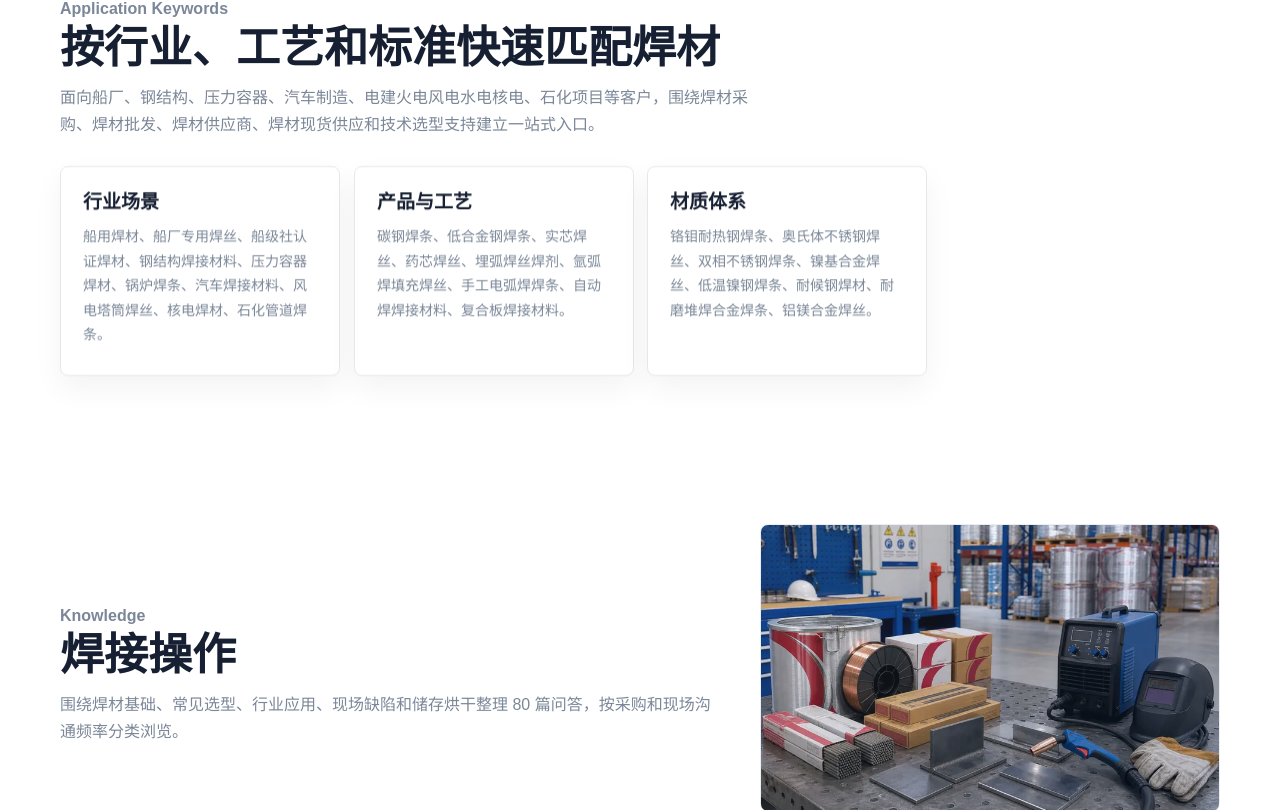
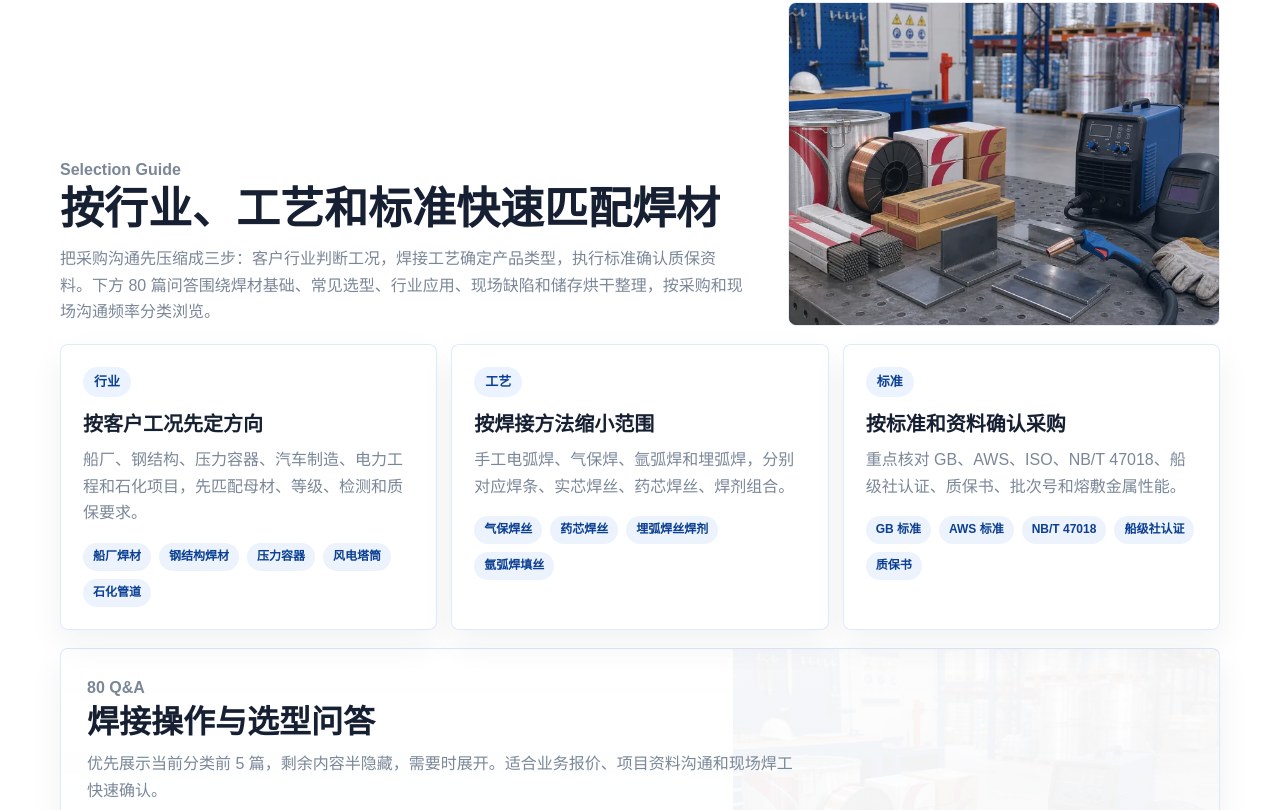
Before and after one commit to LuckyOverlord98/Zhifan, a React (Vite) app: page / in a window 1280 px wide. Shown: the part 4790-5600 px from the top of the page. Built offline with nearby package versions, Linux system fonts and the light colour scheme.

Commit message:
Merge selection guide and knowledge hub

```diff
--- a/public/styles.css
+++ b/public/styles.css
@@ -3879,3 +3879,163 @@ main {
     min-height: clamp(620px, 150vw, 900px) !important;
   }
 }
+/* Merged knowledge and selection hub */
+.knowledge-hub {
+  position: relative;
+}
+
+.knowledge-hub-hero {
+  display: grid;
+  grid-template-columns: minmax(0, 0.92fr) minmax(300px, 0.58fr);
+  gap: clamp(22px, 4vw, 42px);
+  align-items: end;
+  margin-bottom: 18px;
+}
+
+.knowledge-hub-hero .section-heading {
+  max-width: 760px;
+  margin-bottom: 0;
+}
+
+.knowledge-hub-image {
+  aspect-ratio: 4 / 3;
+  max-height: 360px;
+}
+
+.quick-match-grid {
+  display: grid;
+  grid-template-columns: repeat(3, minmax(0, 1fr));
+  gap: 14px;
+  margin-bottom: 18px;
+}
+
+.quick-match-card,
+.knowledge-library-panel {
+  min-width: 0;
+  border: 1px solid rgba(18, 100, 216, 0.13);
+  border-radius: 8px;
+  background: rgba(255, 255, 255, 0.94);
+  box-shadow: 0 14px 34px rgba(21, 40, 65, 0.06);
+}
+
+.quick-match-card {
+  display: block;
+  padding: 22px;
+  overflow: hidden;
+  transition: transform 180ms ease, border-color 180ms ease, box-shadow 180ms ease, background 180ms ease;
+}
+
+.quick-match-card:hover {
+  transform: translateY(-2px);
+  border-color: rgba(18, 100, 216, 0.44);
+  background: linear-gradient(135deg, #ffffff, #eef6ff);
+  box-shadow: 0 18px 42px rgba(18, 100, 216, 0.12);
+}
+
+.quick-match-card > span {
+  display: inline-flex;
+  min-height: 30px;
+  align-items: center;
+  padding: 0 11px;
+  border-radius: 999px;
+  background: var(--blue-soft);
+  color: var(--blue-dark);
+  font-size: 13px;
+  font-weight: 900;
+}
+
+.quick-match-card h3 {
+  margin: 14px 0 10px;
+  font-size: 20px;
+}
+
+.quick-match-card p,
+.knowledge-library-copy p {
+  margin: 0;
+  color: var(--muted);
+}
+
+.quick-match-card div {
+  display: flex;
+  flex-wrap: wrap;
+  gap: 8px;
+  margin-top: 16px;
+}
+
+.quick-match-card em {
+  display: inline-flex;
+  align-items: center;
+  min-height: 28px;
+  padding: 0 10px;
+  border-radius: 999px;
+  background: rgba(18, 100, 216, 0.08);
+  color: var(--blue-dark);
+  font-style: normal;
+  font-size: 12px;
+  font-weight: 850;
+}
+
+.knowledge-library-panel {
+  padding: clamp(18px, 3vw, 26px);
+  background:
+    linear-gradient(180deg, rgba(255, 255, 255, 0.96), rgba(247, 251, 255, 0.92)),
+    url("/assets/optimized/sections__knowledge-operation-1280.webp") right top / 42% auto no-repeat;
+}
+
+.knowledge-library-copy {
+  max-width: 720px;
+  margin-bottom: 16px;
+}
+
+.knowledge-library-copy h3 {
+  margin-bottom: 8px;
+  font-size: clamp(24px, 3vw, 32px);
+}
+
+.knowledge-hub .knowledge-category-tabs {
+  grid-template-columns: repeat(4, minmax(0, 1fr));
+}
+
+.knowledge-hub .knowledge-list {
+  grid-template-columns: repeat(5, minmax(0, 1fr));
+}
+
+.knowledge-hub .knowledge-card {
+  min-height: 202px;
+}
+
+@media (max-width: 1180px) {
+  .knowledge-hub .knowledge-list {
+    grid-template-columns: repeat(3, minmax(0, 1fr));
+  }
+}
+
+@media (max-width: 980px) {
+  .knowledge-hub-hero,
+  .quick-match-grid {
+    grid-template-columns: 1fr;
+  }
+
+  .knowledge-hub .knowledge-category-tabs {
+    grid-template-columns: repeat(2, minmax(0, 1fr));
+  }
+
+  .knowledge-library-panel {
+    background: rgba(255, 255, 255, 0.96);
+  }
+}
+
+@media (max-width: 760px) {
+  .knowledge-hub .knowledge-category-tabs,
+  .knowledge-hub .knowledge-list {
+    grid-template-columns: 1fr;
+  }
+
+  .knowledge-hub .knowledge-list.collapsed .knowledge-card:nth-child(n + 4) {
+    display: none;
+  }
+
+  .knowledge-hub .knowledge-more {
+    margin-top: 14px;
+  }
+}
--- a/src/App.jsx
+++ b/src/App.jsx
@@ -760,6 +760,30 @@ function formatKnowledgeCategoryTitle(title, index) {
   return (index + 1) + ". " + clean;
 }
 
+const quickMatchGroups = [
+  {
+    label: "行业",
+    title: "按客户工况先定方向",
+    text: "船厂、钢结构、压力容器、汽车制造、电力工程和石化项目，先匹配母材、等级、检测和质保要求。",
+    chips: ["船厂焊材", "钢结构焊材", "压力容器", "风电塔筒", "石化管道"],
+    href: "/articles/qa/qa-51-steel-structure.html"
+  },
+  {
+    label: "工艺",
+    title: "按焊接方法缩小范围",
+    text: "手工电弧焊、气保焊、氩弧焊和埋弧焊，分别对应焊条、实芯焊丝、药芯焊丝、焊剂组合。",
+    chips: ["气保焊丝", "药芯焊丝", "埋弧焊丝焊剂", "氩弧焊填丝"],
+    href: "/articles/qa/qa-07-wire-solid-flux-cored.html"
+  },
+  {
+    label: "标准",
+    title: "按标准和资料确认采购",
+    text: "重点核对 GB、AWS、ISO、NB/T 47018、船级社认证、质保书、批次号和熔敷金属性能。",
+    chips: ["GB 标准", "AWS 标准", "NB/T 47018", "船级社认证", "质保书"],
+    href: "/articles/qa/qa-10-standard.html"
+  }
+];
+
 function App() {
   const currentPath = window.location.pathname;
   const isAdminPage = currentPath === "/admin" || currentPath === "/admin/";
@@ -840,31 +864,45 @@ function App() {
         </section>
 
 
-        <section className="section seo-keywords" aria-label="焊材应用与采购关键词覆盖">
-          <div className="section-heading"><p className="eyebrow">Application Keywords</p><h2>按行业、工艺和标准快速匹配焊材</h2><p>面向船厂、钢结构、压力容器、汽车制造、电建火电风电水电核电、石化项目等客户，围绕焊材采购、焊材批发、焊材供应商、焊材现货供应和技术选型支持建立一站式入口。</p></div>
-          <div className="seo-keyword-grid">
-            <article><h3>行业场景</h3><p>船用焊材、船厂专用焊丝、船级社认证焊材、钢结构焊接材料、压力容器焊材、锅炉焊条、汽车焊接材料、风电塔筒焊丝、核电焊材、石化管道焊条。</p></article>
-            <article><h3>产品与工艺</h3><p>碳钢焊条、低合金钢焊条、实芯焊丝、药芯焊丝、埋弧焊丝焊剂、氩弧焊填充焊丝、手工电弧焊焊条、自动焊焊接材料、复合板焊接材料。</p></article>
-            <article><h3>材质体系</h3><p>铬钼耐热钢焊条、奥氏体不锈钢焊丝、双相不锈钢焊条、镍基合金焊丝、低温镍钢焊条、耐候钢焊材、耐磨堆焊合金焊条、铝镁合金焊丝。</p></article>
-            <article><h3>标准与质保</h3><p>CCS、ABS、DNV、LR、BV、NK船级社认证焊材，NB/T 47018标准焊材、AWS标准焊条、焊材质量证明书、焊材质保书、熔敷金属化学成分与冲击韧性报告。</p></article>
-            <article><h3>常用型号</h3><p>J422、J506、J507、ER50-6、ER50-G、E71T-1、E308-16、E309-16、E316-16、ER316L、H08MnA、H10Mn2、SJ101、HJ431、R307、A102、A132。</p></article>
-            <article><h3>工程采购</h3><p>海上平台焊接材料、桥梁钢结构焊材、LNG储罐焊材、高压管道焊条、锅炉受热面焊材、风电基础焊接材料、换热器焊接材料、宁波焊材配送上门。</p></article>
+        <section className="section knowledge-hub" id="knowledge">
+          <div className="knowledge-hub-hero">
+            <div className="section-heading">
+              <p className="eyebrow">Selection Guide</p>
+              <h2>按行业、工艺和标准快速匹配焊材</h2>
+              <p>把采购沟通先压缩成三步：客户行业判断工况，焊接工艺确定产品类型，执行标准确认质保资料。下方 80 篇问答围绕焊材基础、常见选型、行业应用、现场缺陷和储存烘干整理，按采购和现场沟通频率分类浏览。</p>
+            </div>
+            <figure className="section-image knowledge-hub-image">
+              <OptimizedImage src="/assets/sections/knowledge-operation.png" alt="焊材选型与焊接操作准备" sizes="(max-width: 760px) 100vw, 38vw" />
+            </figure>
           </div>
-        </section>
-
-        <section className="section" id="knowledge">
-          <div className="section-split"><div className="section-heading"><p className="eyebrow">Knowledge</p><h2>{"\u710a\u63a5\u64cd\u4f5c"}</h2><p>{"\u56f4\u7ed5\u710a\u6750\u57fa\u7840\u3001\u5e38\u89c1\u9009\u578b\u3001\u884c\u4e1a\u5e94\u7528\u3001\u73b0\u573a\u7f3a\u9677\u548c\u50a8\u5b58\u70d8\u5e72\u6574\u7406 80 \u7bc7\u95ee\u7b54\uff0c\u6309\u91c7\u8d2d\u548c\u73b0\u573a\u6c9f\u901a\u9891\u7387\u5206\u7c7b\u6d4f\u89c8\u3002"}</p></div><figure className="section-image"><OptimizedImage src="/assets/sections/knowledge-operation.png" alt={"\u710a\u6750\u9009\u578b\u4e0e\u710a\u63a5\u64cd\u4f5c\u51c6\u5907"} sizes="(max-width: 760px) 100vw, 46vw" /></figure></div>
-          <div className="knowledge-category-tabs" role="tablist" aria-label="welding knowledge categories">
-            {knowledgeQaCategories.map((category, index) => (
-              <button key={category.slug} type="button" className={activeKnowledgeCategory === category.slug ? "active" : ""} onClick={() => { setActiveKnowledgeCategory(category.slug); setKnowledgeOpen(false); }}>
-                <span>{formatKnowledgeCategoryTitle(category.title, index)}</span><small>{category.count}{" \u7bc7"}</small>
-              </button>
+          <div className="quick-match-grid" aria-label="焊材快速匹配入口">
+            {quickMatchGroups.map((group) => (
+              <a className="quick-match-card" href={group.href} key={group.label}>
+                <span>{group.label}</span>
+                <h3>{group.title}</h3>
+                <p>{group.text}</p>
+                <div>{group.chips.map((chip) => <em key={chip}>{chip}</em>)}</div>
+              </a>
             ))}
           </div>
-          <div className={`knowledge-list qa-knowledge-list ${knowledgeOpen ? "" : "collapsed"}`} id="knowledgeList">
-            {visibleArticles.map((article) => <a className="knowledge-card qa-knowledge-card" key={article.href} href={article.href}><span>{article.number}</span><h3>{article.title}</h3><p>{article.summary}</p><strong>{"\u9605\u8bfb\u5168\u6587"}</strong></a>)}
+          <div className="knowledge-library-panel">
+            <div className="knowledge-library-copy">
+              <p className="eyebrow">80 Q&A</p>
+              <h3>焊接操作与选型问答</h3>
+              <p>优先展示当前分类前 5 篇，剩余内容半隐藏，需要时展开。适合业务报价、项目资料沟通和现场焊工快速确认。</p>
+            </div>
+            <div className="knowledge-category-tabs" role="tablist" aria-label="welding knowledge categories">
+              {knowledgeQaCategories.map((category, index) => (
+                <button key={category.slug} type="button" className={activeKnowledgeCategory === category.slug ? "active" : ""} onClick={() => { setActiveKnowledgeCategory(category.slug); setKnowledgeOpen(false); }}>
+                  <span>{formatKnowledgeCategoryTitle(category.title, index)}</span><small>{category.count}{" 篇"}</small>
+                </button>
+              ))}
+            </div>
+            <div className={`knowledge-list qa-knowledge-list ${knowledgeOpen ? "" : "collapsed"}`} id="knowledgeList">
+              {visibleArticles.map((article) => <a className="knowledge-card qa-knowledge-card" key={article.href} href={article.href}><span>{article.number}</span><h3>{article.title}</h3><p>{article.summary}</p><strong>阅读全文</strong></a>)}
+            </div>
+            {currentKnowledgeArticles.length > 5 && <div className="knowledge-more"><button type="button" aria-expanded={knowledgeOpen} aria-controls="knowledgeList" onClick={() => setKnowledgeOpen((value) => !value)}>{knowledgeOpen ? "收起文章" : "查看更多 " + (currentKnowledgeArticles.length - 5) + " 篇"}</button></div>}
           </div>
-          {currentKnowledgeArticles.length > 5 && <div className="knowledge-more"><button type="button" aria-expanded={knowledgeOpen} aria-controls="knowledgeList" onClick={() => setKnowledgeOpen((value) => !value)}>{knowledgeOpen ? "\u6536\u8d77\u6587\u7ae0" : "\u67e5\u770b\u66f4\u591a " + (currentKnowledgeArticles.length - 5) + " \u7bc7"}</button></div>}
         </section>
 
         <section className="section soft strength-section" id="strength">
--- a/styles.css
+++ b/styles.css
@@ -3879,3 +3879,163 @@ main {
     min-height: clamp(620px, 150vw, 900px) !important;
   }
 }
+/* Merged knowledge and selection hub */
+.knowledge-hub {
+  position: relative;
+}
+
+.knowledge-hub-hero {
+  display: grid;
+  grid-template-columns: minmax(0, 0.92fr) minmax(300px, 0.58fr);
+  gap: clamp(22px, 4vw, 42px);
+  align-items: end;
+  margin-bottom: 18px;
+}
+
+.knowledge-hub-hero .section-heading {
+  max-width: 760px;
+  margin-bottom: 0;
+}
+
+.knowledge-hub-image {
+  aspect-ratio: 4 / 3;
+  max-height: 360px;
+}
+
+.quick-match-grid {
+  display: grid;
+  grid-template-columns: repeat(3, minmax(0, 1fr));
+  gap: 14px;
+  margin-bottom: 18px;
+}
+
+.quick-match-card,
+.knowledge-library-panel {
+  min-width: 0;
+  border: 1px solid rgba(18, 100, 216, 0.13);
+  border-radius: 8px;
+  background: rgba(255, 255, 255, 0.94);
+  box-shadow: 0 14px 34px rgba(21, 40, 65, 0.06);
+}
+
+.quick-match-card {
+  display: block;
+  padding: 22px;
+  overflow: hidden;
+  transition: transform 180ms ease, border-color 180ms ease, box-shadow 180ms ease, background 180ms ease;
+}
+
+.quick-match-card:hover {
+  transform: translateY(-2px);
+  border-color: rgba(18, 100, 216, 0.44);
+  background: linear-gradient(135deg, #ffffff, #eef6ff);
+  box-shadow: 0 18px 42px rgba(18, 100, 216, 0.12);
+}
+
+.quick-match-card > span {
+  display: inline-flex;
+  min-height: 30px;
+  align-items: center;
+  padding: 0 11px;
+  border-radius: 999px;
+  background: var(--blue-soft);
+  color: var(--blue-dark);
+  font-size: 13px;
+  font-weight: 900;
+}
+
+.quick-match-card h3 {
+  margin: 14px 0 10px;
+  font-size: 20px;
+}
+
+.quick-match-card p,
+.knowledge-library-copy p {
+  margin: 0;
+  color: var(--muted);
+}
+
+.quick-match-card div {
+  display: flex;
+  flex-wrap: wrap;
+  gap: 8px;
+  margin-top: 16px;
+}
+
+.quick-match-card em {
+  display: inline-flex;
+  align-items: center;
+  min-height: 28px;
+  padding: 0 10px;
+  border-radius: 999px;
+  background: rgba(18, 100, 216, 0.08);
+  color: var(--blue-dark);
+  font-style: normal;
+  font-size: 12px;
+  font-weight: 850;
+}
+
+.knowledge-library-panel {
+  padding: clamp(18px, 3vw, 26px);
+  background:
+    linear-gradient(180deg, rgba(255, 255, 255, 0.96), rgba(247, 251, 255, 0.92)),
+    url("/assets/optimized/sections__knowledge-operation-1280.webp") right top / 42% auto no-repeat;
+}
+
+.knowledge-library-copy {
+  max-width: 720px;
+  margin-bottom: 16px;
+}
+
+.knowledge-library-copy h3 {
+  margin-bottom: 8px;
+  font-size: clamp(24px, 3vw, 32px);
+}
+
+.knowledge-hub .knowledge-category-tabs {
+  grid-template-columns: repeat(4, minmax(0, 1fr));
+}
+
+.knowledge-hub .knowledge-list {
+  grid-template-columns: repeat(5, minmax(0, 1fr));
+}
+
+.knowledge-hub .knowledge-card {
+  min-height: 202px;
+}
+
+@media (max-width: 1180px) {
+  .knowledge-hub .knowledge-list {
+    grid-template-columns: repeat(3, minmax(0, 1fr));
+  }
+}
+
+@media (max-width: 980px) {
+  .knowledge-hub-hero,
+  .quick-match-grid {
+    grid-template-columns: 1fr;
+  }
+
+  .knowledge-hub .knowledge-category-tabs {
+    grid-template-columns: repeat(2, minmax(0, 1fr));
+  }
+
+  .knowledge-library-panel {
+    background: rgba(255, 255, 255, 0.96);
+  }
+}
+
+@media (max-width: 760px) {
+  .knowledge-hub .knowledge-category-tabs,
+  .knowledge-hub .knowledge-list {
+    grid-template-columns: 1fr;
+  }
+
+  .knowledge-hub .knowledge-list.collapsed .knowledge-card:nth-child(n + 4) {
+    display: none;
+  }
+
+  .knowledge-hub .knowledge-more {
+    margin-top: 14px;
+  }
+}
```
